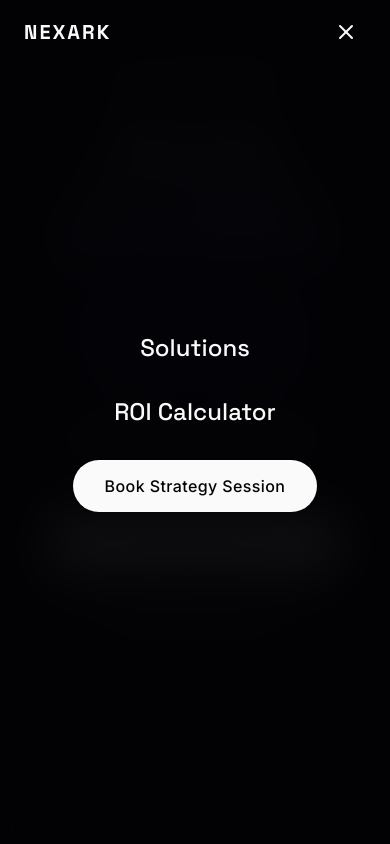
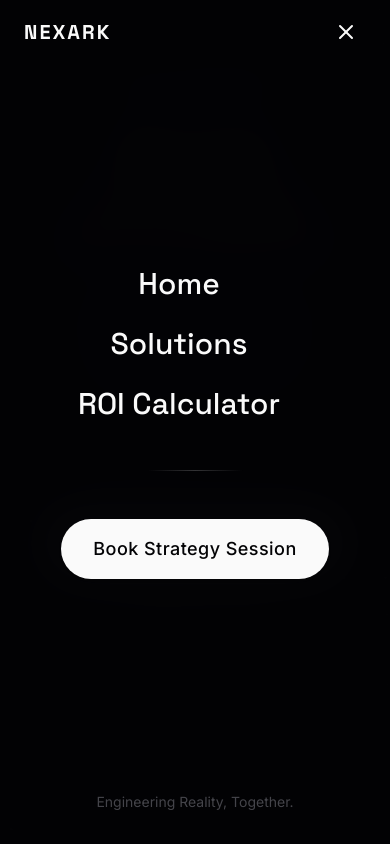
Before and after one commit to samuelbarksdale97/nexark-website, a Next.js app: page / in a window 390 px wide. Both pictures are taken after a click on the button "Toggle menu". Shown: the top 844 px of the page. Built offline with nearby package versions, Linux system fonts and the light colour scheme.

Commit message:
Polish mobile menu with animations, hide ROI Calculator from main page

```diff
--- a/app/page.tsx
+++ b/app/page.tsx
@@ -56,8 +56,8 @@ export default function Home() {
         {/* 6. OFFER - myNexark vs Business - HIDDEN */}
         {/* <Offerings /> */}
 
-        {/* 7. ROI Calculator */}
-        <ROICalculator />
+        {/* 7. ROI Calculator - HIDDEN (using Lead Magnets instead) */}
+        {/* <ROICalculator /> */}
 
         {/* 8. Lead Magnets - Free resources */}
         <LeadMagnets />
--- a/components/Header.tsx
+++ b/components/Header.tsx
@@ -3,13 +3,52 @@
 import { useState, useEffect } from "react";
 import Link from "next/link";
 import { motion, AnimatePresence } from "framer-motion";
-import { Menu, X } from "lucide-react";
+import { Menu, X, ArrowRight } from "lucide-react";
 import { Button } from "@/components/ui/button";
 
 const navLinks = [
+  { href: "/", label: "Home" },
   { href: "/solutions", label: "Solutions" },
   { href: "/roi-calculator", label: "ROI Calculator" },
 ];
+
+const mobileMenuVariants = {
+  closed: {
+    opacity: 0,
+    transition: {
+      duration: 0.3,
+      ease: [0.4, 0, 0.2, 1],
+      when: "afterChildren",
+    },
+  },
+  open: {
+    opacity: 1,
+    transition: {
+      duration: 0.3,
+      ease: [0.4, 0, 0.2, 1],
+      when: "beforeChildren",
+      staggerChildren: 0.05,
+    },
+  },
+};
+
+const menuItemVariants = {
+  closed: {
+    opacity: 0,
+    y: 20,
+    transition: {
+      duration: 0.2,
+    },
+  },
+  open: {
+    opacity: 1,
+    y: 0,
+    transition: {
+      duration: 0.3,
+      ease: [0, 0, 0.2, 1],
+    },
+  },
+};
 
 export function Header() {
   const [isScrolled, setIsScrolled] = useState(false);
@@ -23,6 +62,20 @@ export function Header() {
     window.addEventListener("scroll", handleScroll);
     return () => window.removeEventListener("scroll", handleScroll);
   }, []);
+
+  // Prevent body scroll when menu is open
+  useEffect(() => {
+    if (isMobileMenuOpen) {
+      document.body.style.overflow = "hidden";
+    } else {
+      document.body.style.overflow = "";
+    }
+    return () => {
+      document.body.style.overflow = "";
+    };
+  }, [isMobileMenuOpen]);
+
+  const closeMobileMenu = () => setIsMobileMenuOpen(false);
 
   return (
     <>
@@ -40,14 +93,15 @@ export function Header() {
             {/* Logo */}
             <Link
               href="/"
-              className="font-display text-xl md:text-2xl font-bold text-white tracking-[0.1em] hover:text-white/80 transition-colors"
+              className="font-display text-xl md:text-2xl font-bold text-white tracking-[0.1em] hover:text-white/80 transition-colors z-50"
+              onClick={closeMobileMenu}
             >
               NEXARK
             </Link>
 
             {/* Desktop Navigation */}
             <nav className="hidden md:flex items-center gap-8">
-              {navLinks.map((link) => (
+              {navLinks.filter(link => link.href !== "/").map((link) => (
                 <Link
                   key={link.href}
                   href={link.href}
@@ -62,17 +116,36 @@ export function Header() {
             </nav>
 
             {/* Mobile Menu Button */}
-            <button
+            <motion.button
               onClick={() => setIsMobileMenuOpen(!isMobileMenuOpen)}
-              className="md:hidden p-2 text-white"
+              className="md:hidden p-2 text-white z-50 relative"
               aria-label="Toggle menu"
+              whileTap={{ scale: 0.95 }}
             >
+              <AnimatePresence mode="wait">
                 {isMobileMenuOpen ? (
+                  <motion.div
+                    key="close"
+                    initial={{ rotate: -90, opacity: 0 }}
+                    animate={{ rotate: 0, opacity: 1 }}
+                    exit={{ rotate: 90, opacity: 0 }}
+                    transition={{ duration: 0.2 }}
+                  >
                     <X className="w-6 h-6" />
+                  </motion.div>
                 ) : (
+                  <motion.div
+                    key="menu"
+                    initial={{ rotate: 90, opacity: 0 }}
+                    animate={{ rotate: 0, opacity: 1 }}
+                    exit={{ rotate: -90, opacity: 0 }}
+                    transition={{ duration: 0.2 }}
+                  >
                     <Menu className="w-6 h-6" />
+                  </motion.div>
                 )}
-            </button>
+              </AnimatePresence>
+            </motion.button>
           </div>
         </div>
       </motion.header>
@@ -81,46 +154,69 @@ export function Header() {
       <AnimatePresence>
         {isMobileMenuOpen && (
           <motion.div
-            initial={{ opacity: 0, y: -20 }}
-            animate={{ opacity: 1, y: 0 }}
-            exit={{ opacity: 0, y: -20 }}
-            transition={{ duration: 0.2 }}
+            variants={mobileMenuVariants}
+            initial="closed"
+            animate="open"
+            exit="closed"
             className="fixed inset-0 z-40 md:hidden"
           >
-            <div
-              className="absolute inset-0 bg-navy/95 backdrop-blur-xl"
-              onClick={() => setIsMobileMenuOpen(false)}
+            {/* Backdrop */}
+            <motion.div
+              initial={{ opacity: 0 }}
+              animate={{ opacity: 1 }}
+              exit={{ opacity: 0 }}
+              transition={{ duration: 0.3 }}
+              className="absolute inset-0 bg-navy/98 backdrop-blur-xl"
+              onClick={closeMobileMenu}
             />
-            <nav className="relative z-10 flex flex-col items-center justify-center h-full gap-8">
+
+            {/* Menu Content */}
+            <nav className="relative z-10 flex flex-col items-center justify-center h-full px-6">
+              {/* Navigation Links */}
+              <div className="flex flex-col items-center gap-6 mb-12">
                 {navLinks.map((link, index) => (
                   <motion.div
                     key={link.href}
-                  initial={{ opacity: 0, y: 20 }}
-                  animate={{ opacity: 1, y: 0 }}
-                  transition={{ delay: index * 0.1 }}
+                    variants={menuItemVariants}
+                    custom={index}
                   >
                     <Link
                       href={link.href}
-                    onClick={() => setIsMobileMenuOpen(false)}
-                    className="text-2xl font-display font-medium text-white hover:text-indigo transition-colors"
+                      onClick={closeMobileMenu}
+                      className="group flex items-center gap-3 text-3xl font-display font-medium text-white hover:text-indigo transition-colors"
                     >
                       {link.label}
+                      <ArrowRight className="w-5 h-5 opacity-0 -translate-x-2 group-hover:opacity-100 group-hover:translate-x-0 transition-all text-indigo" />
                     </Link>
                   </motion.div>
                 ))}
+              </div>
+
+              {/* Divider */}
               <motion.div
-                initial={{ opacity: 0, y: 20 }}
-                animate={{ opacity: 1, y: 0 }}
-                transition={{ delay: navLinks.length * 0.1 }}
-              >
+                variants={menuItemVariants}
+                className="w-24 h-px bg-gradient-to-r from-transparent via-white/20 to-transparent mb-12"
+              />
+
+              {/* CTA Button */}
+              <motion.div variants={menuItemVariants}>
                 <Button
                   href="https://cal.com/sam-barksdale/discovery"
                   size="lg"
-                  onClick={() => setIsMobileMenuOpen(false)}
+                  onClick={closeMobileMenu}
+                  className="text-lg px-8 py-4"
                 >
                   Book Strategy Session
                 </Button>
               </motion.div>
+
+              {/* Bottom text */}
+              <motion.p
+                variants={menuItemVariants}
+                className="absolute bottom-8 text-sm text-slate/60"
+              >
+                Engineering Reality, Together.
+              </motion.p>
             </nav>
           </motion.div>
         )}
```
Lines whose indentation alone changed are shown as unchanged.
